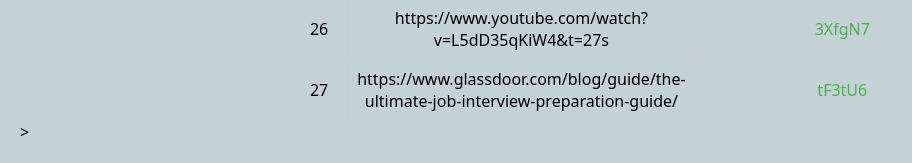
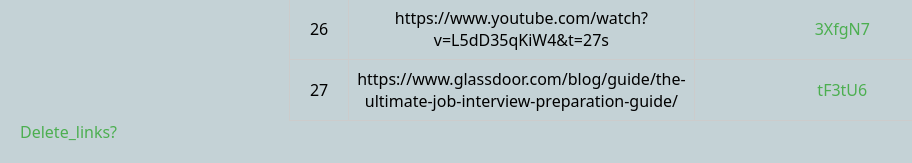
Before and after one commit to Lindokuhle-git/URL-Shortner-with-Flask, a Flask app: page /old_links in a window 1280 px wide. Shown: the part 1690-1853 px from the top of the page, without its empty margins (0-912 px from the left). Run offline with Flask 3, Linux system fonts and the light colour scheme; data comes from the database, SQL or seed files in the repository.

Commit message:
new delete feature not entirely working

```diff
--- a/app.py
+++ b/app.py
@@ -39,6 +39,13 @@ def show_old_links():
     data = url_database.show_stored_url()
     return render_template('old_links.html', data = data)
 
+
+@app.route('/old_links', methods = ["POST"])
+def delete_all_links():
+    if request.method == "POST":
+        data = url_database.delete_url()
+    return render_template('old_links.html', data =data)
+
 def generate_short_code():
     # Generate a random 6-character short code using uppercase letters, lowercase letters, and digits
     characters = string.ascii_letters + string.digits
--- a/templates/old_links.html
+++ b/templates/old_links.html
@@ -23,9 +23,10 @@
         </tr>
         {% endfor %}
 
-    </table>>
+    </table>
     {% else %}
     <p>No data in Table yet.</p>
     {% endif %}
+    <b> </b><a href="{{url_for('delete_all_links') }}">Delete_links?</a> </b>
 </body>
 </html>
--- a/url_database.py
+++ b/url_database.py
@@ -5,13 +5,7 @@ import os
 database_path = 'urlshortner.db'  # Replace with the desired database file path
 
 def get_db():
-    # if hasattr(get_db, 'db'):
-    #     return get_db.db
 
-    # db = sqlite3.connect(database_path, check_same_thread=False)
-    # db.row_factory = sqlite3.Row
-    # get_db.db = db
-    # return db
     conn = None
 
     if os.path.exists(database_path):
@@ -31,19 +25,6 @@ def init_db():
     db = get_db()
     with open('schema.sql', 'r') as f:
         db.executescript(f.read())
-
-
-
-# # Check if the database file exists
-# if os.path.exists(database_path):
-#     # Open the existing database
-#     conn = sqlite3.connect(database_path, check_same_thread=False)
-# else:
-#     # Create a new database and connect to it
-#     conn = sqlite3.connect(database_path)
-
-# # Create a cursor object to execute SQL commands
-# cursor = conn.cursor()
 
 
 def add_url(original_url, shortened_url):
@@ -72,7 +53,14 @@ def add_url(original_url, shortened_url):
 
 
 def delete_url():
-    pass
+    try:
+        db = get_db()
+        cursor = db.cursor()
+        cursor.execute('DELETE FROM shortenedURL')
+        data = cursor.fetchall()
+        return data
+    except sqlite3.Error as e:
+        print(f"An error occured: {e}")
 
 
 
```
